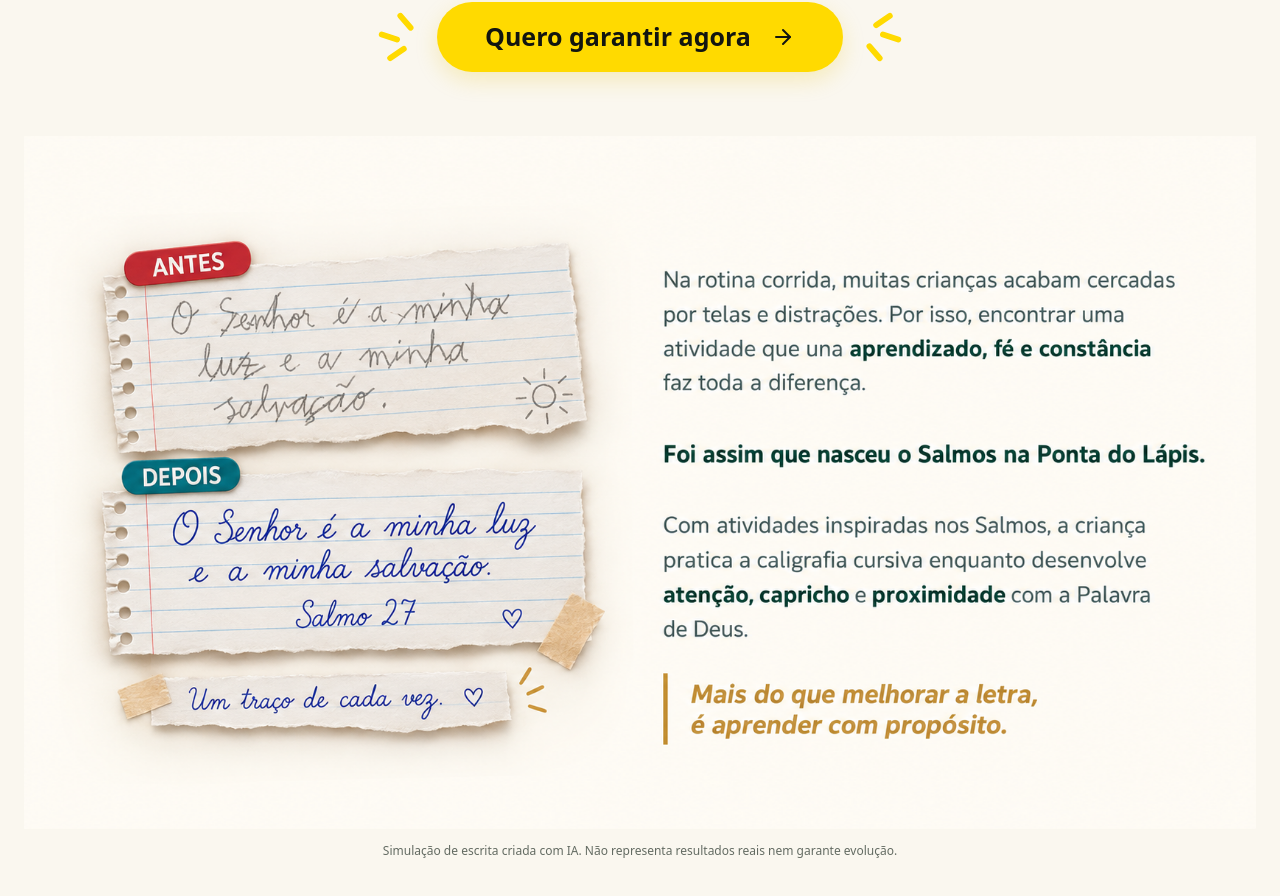
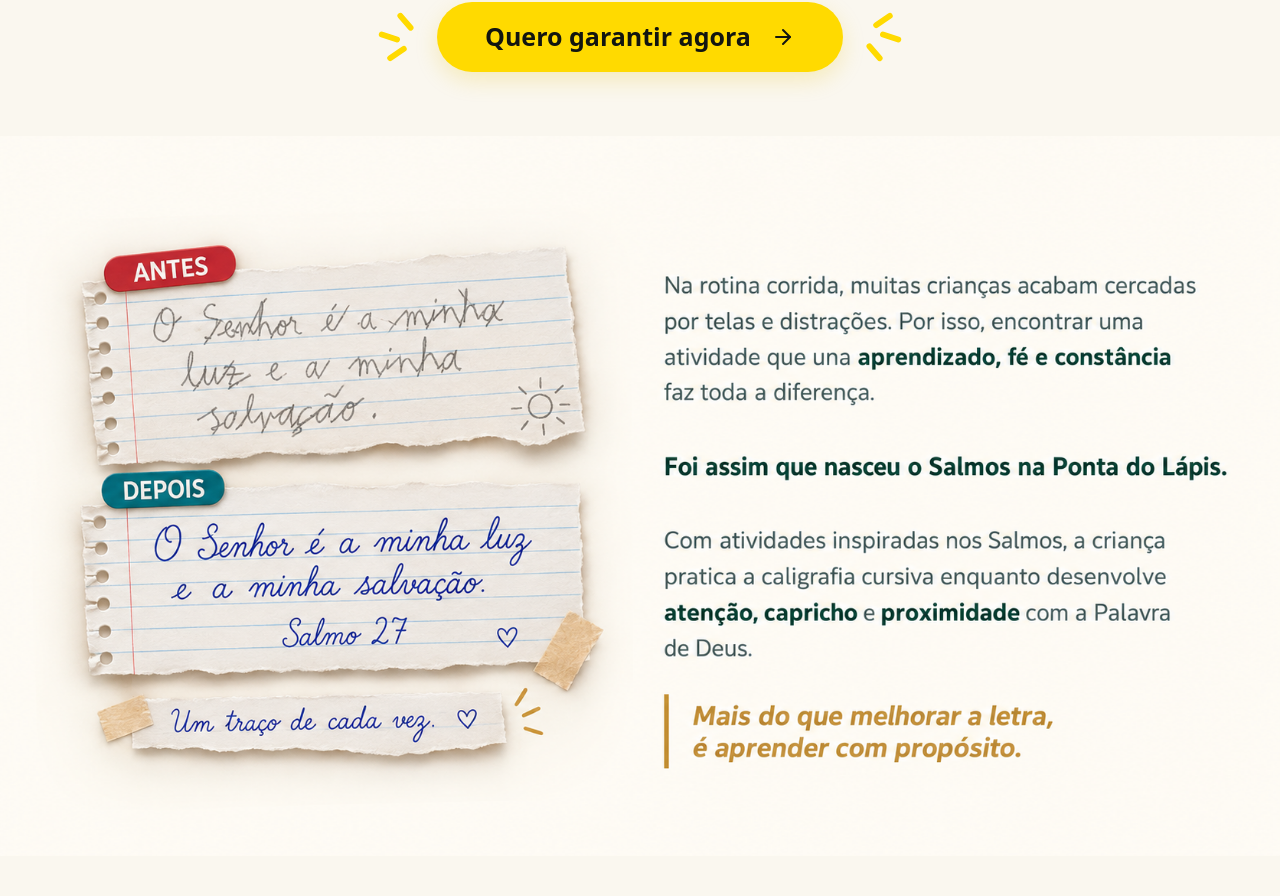
Before and after one commit to pedroforti400-wq/pvsalmosnapontadol-p-s, a React (Vite) app: page / in a window 1280 px wide. Shown: the part 2057-2953 px from the top of the page. Built offline with nearby package versions, Linux system fonts and the light colour scheme; a web font is replaced by a local one.

Commit message:
style: enlarge third-section artwork and remove its caption

```diff
--- a/src/sections/BeforeAfter.css
+++ b/src/sections/BeforeAfter.css
@@ -1,8 +1,7 @@
 .before-after-section { padding: 0 0 36px; background: #FAF7EF; }
-.before-after-figure { width: min(100% - 48px, 1320px); margin: 0 auto; }
+.before-after-figure { width: min(100%, 1672px); margin: 0 auto; }
 .before-after-trigger { display: block; width: 100%; margin: 0; padding: 0; border: 0; background: transparent; cursor: zoom-in; }
 .before-after-image { display: block; width: 100%; height: auto; }
-.before-after-note { max-width: 720px; margin: 12px auto 0; color: #636b62; font-size: 12px; line-height: 1.65; text-align: center; }
 
 .before-after-dialog {
   width: min(96vw, 1440px); max-width: 96vw; max-height: 94dvh; padding: 0;
@@ -19,13 +18,11 @@
 }
 .before-after-zoom { height: 70dvh; min-height: 120px; overflow: auto; overscroll-behavior: contain; }
 .before-after-zoom img { display: block; width: 1672px; max-width: none; height: auto; }
-.before-after-dialog .before-after-note { margin: 0 auto; flex-shrink: 0; }
 .before-after-original { display: inline-flex; align-items: center; justify-content: center; align-self: center; gap: 6px; flex-shrink: 0; font-size: 13px; font-weight: 800; }
 
 @media (max-width: 639px) {
   .before-after-section { padding-bottom: 24px; }
   .before-after-figure { width: calc(100% - 24px); }
-  .before-after-note { padding-inline: 8px; }
   .before-after-dialog-content { padding: 12px; }
   .before-after-dialog-header { gap: 12px; }
   .before-after-dialog-header h2 { font-size: 16px; }
--- a/src/sections/BeforeAfter.jsx
+++ b/src/sections/BeforeAfter.jsx
@@ -8,7 +8,6 @@ const image = {
   height: 941,
   alt: 'Simulação de escrita criada com IA: folhas de caderno com caligrafia irregular em ANTES e cursiva organizada em DEPOIS, com o Salmo 27. À direita, textos sobre praticar a caligrafia com aprendizado, fé e propósito.',
 };
-const disclosure = 'Simulação de escrita criada com IA. Não representa resultados reais nem garante evolução.';
 
 function ComparisonLightbox({ onClose }) {
   const dialog = useRef(null);
@@ -27,7 +26,6 @@ function ComparisonLightbox({ onClose }) {
   }, []);
 
   return <dialog ref={dialog} className="before-after-dialog" aria-labelledby="before-after-dialog-title"
-    aria-describedby="before-after-dialog-note"
     onCancel={event => { event.preventDefault(); onClose(); }}
     onClick={event => { if (event.target === event.currentTarget) onClose(); }}>
     <div className="before-after-dialog-content">
@@ -38,7 +36,6 @@ function ComparisonLightbox({ onClose }) {
       <div className="before-after-zoom" role="region" aria-label="Imagem ampliada; role para explorar os detalhes" tabIndex={0}>
         <img src={image.src} alt={image.alt} width={image.width} height={image.height}/>
       </div>
-      <p id="before-after-dialog-note" className="before-after-note">{disclosure}</p>
       <a className="before-after-original" href={image.src} target="_blank" rel="noopener noreferrer">
         Abrir imagem original <ArrowUpRight size={16} aria-hidden="true"/>
       </a>
@@ -56,7 +53,6 @@ export default function BeforeAfter() {
         <img className="before-after-image" src={image.src} alt={image.alt} width={image.width} height={image.height}
           loading="lazy" decoding="async"/>
       </button>
-      <figcaption className="before-after-note">{disclosure}</figcaption>
     </figure>
     {enlarged && <ComparisonLightbox onClose={() => setEnlarged(false)}/>}
   </section>;
```
Also changed, not shown: 2 other files (tests, documents, lock files or other folders).
